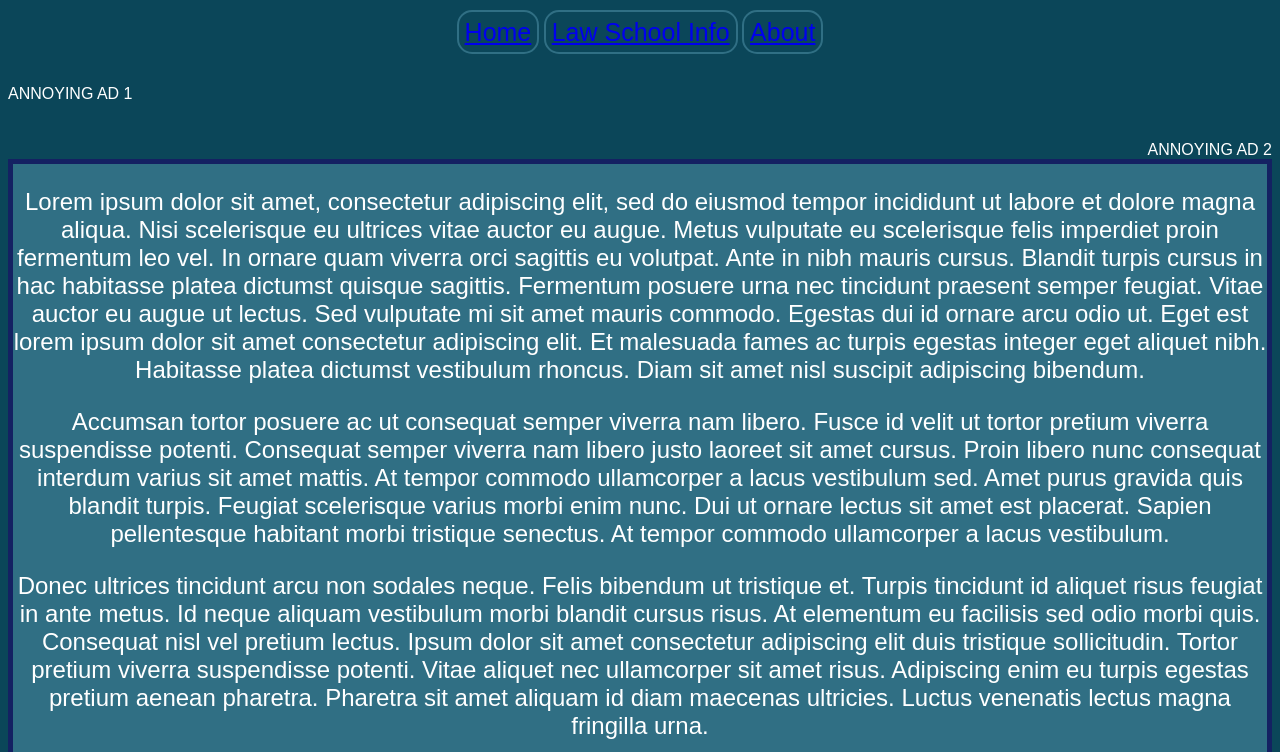
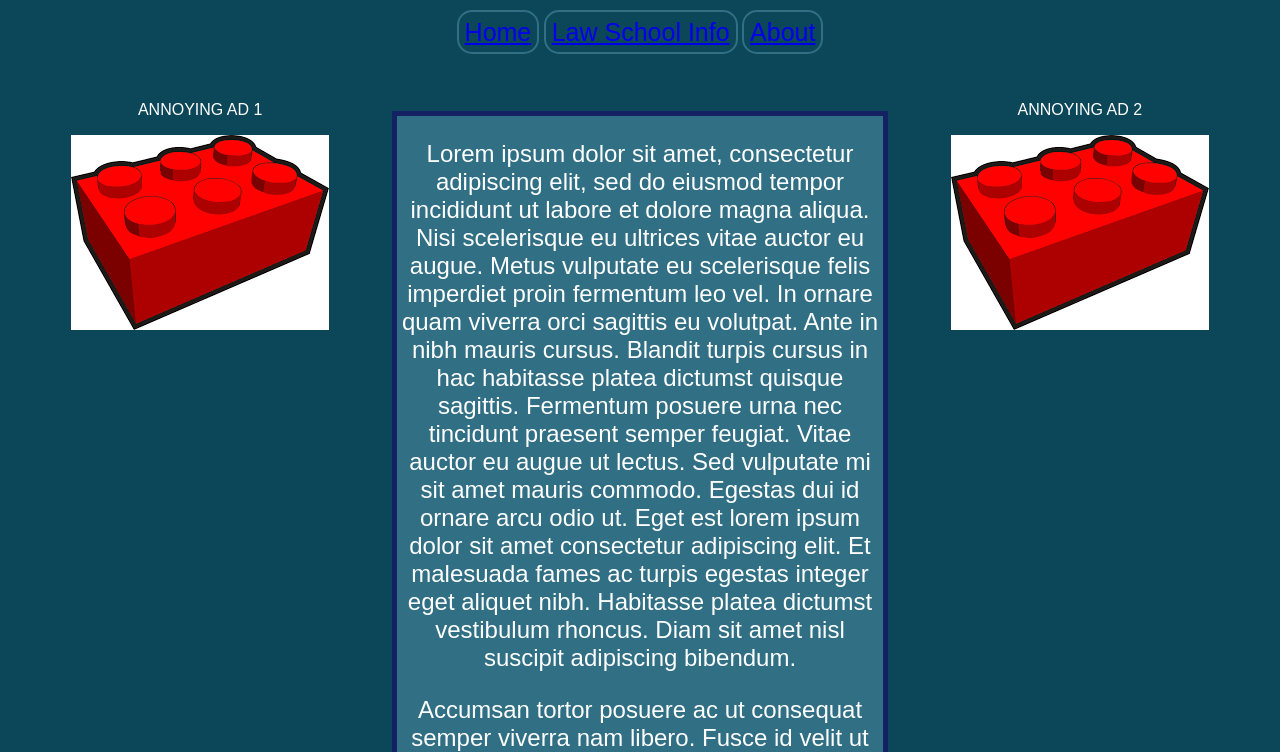
Before and after one commit to joshwest22/Brett-Business-, a plain HTML site: page index.html in a window 1280 px wide. Shown: the part 48-800 px from the top of the page. Drawn offline with Linux system fonts and the light colour scheme.

Commit message:
fixed ad layout and added pic folder

```diff
--- a/index.html
+++ b/index.html
@@ -7,8 +7,12 @@
     <span id="law"><a href="law.html">Law School Info</a></span>
     <span id="about"><a href="about.html">About</a></span>
 </div>
-<div class="ad" id="adLeft">ANNOYING AD 1</div>
-<div class="ad" id="adRight">ANNOYING AD 2</div>
+<div class="ad" id="adLeft"><p>ANNOYING AD 1</p>
+    <img src="pics/ad%20block.png">
+    </div>
+<div class="ad" id="adRight"><p>ANNOYING AD 2</p>
+    <img src="pics/ad%20block.png">
+    </div>
 <div class="content"><p>Lorem ipsum dolor sit amet, consectetur adipiscing elit, sed do eiusmod tempor incididunt ut labore et dolore magna aliqua. Nisi scelerisque eu ultrices vitae auctor eu augue. Metus vulputate eu scelerisque felis imperdiet proin fermentum leo vel. In ornare quam viverra orci sagittis eu volutpat. Ante in nibh mauris cursus. Blandit turpis cursus in hac habitasse platea dictumst quisque sagittis. Fermentum posuere urna nec tincidunt praesent semper feugiat. Vitae auctor eu augue ut lectus. Sed vulputate mi sit amet mauris commodo. Egestas dui id ornare arcu odio ut. Eget est lorem ipsum dolor sit amet consectetur adipiscing elit. Et malesuada fames ac turpis egestas integer eget aliquet nibh. Habitasse platea dictumst vestibulum rhoncus. Diam sit amet nisl suscipit adipiscing bibendum.</p>
 
 <p>Accumsan tortor posuere ac ut consequat semper viverra nam libero. Fusce id velit ut tortor pretium viverra suspendisse potenti. Consequat semper viverra nam libero justo laoreet sit amet cursus. Proin libero nunc consequat interdum varius sit amet mattis. At tempor commodo ullamcorper a lacus vestibulum sed. Amet purus gravida quis blandit turpis. Feugiat scelerisque varius morbi enim nunc. Dui ut ornare lectus sit amet est placerat. Sapien pellentesque habitant morbi tristique senectus. At tempor commodo ullamcorper a lacus vestibulum.</p>
--- a/stylesheet.css
+++ b/stylesheet.css
@@ -27,16 +27,20 @@ body
 {
     display: block;
     margin-top: 3%;
+    margin-bottom: 55%;
+    text-align: center;
 }
 #adLeft
 {
     float: left;
-    margin-right: 90%;
+    margin-left: 5%;
+    margin-right: 5%;
 }
 #adRight
 {
     float: right;
-    margin-left: 90%;
+    margin-right: 5%;
+    margin-left: 5%;
 }
 .content
 {
```
Also changed, not shown: about.html (+1 -1 lines), pics/ad block.png (added).
